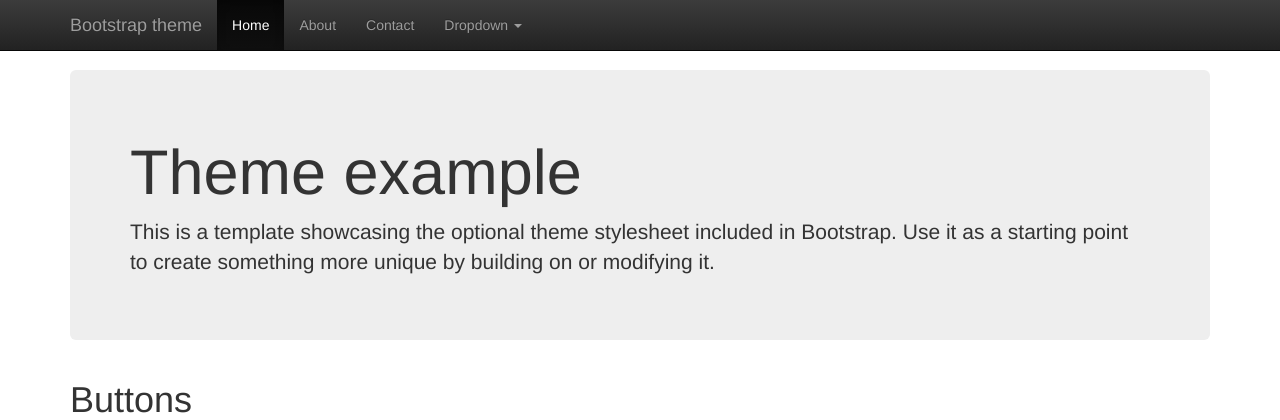
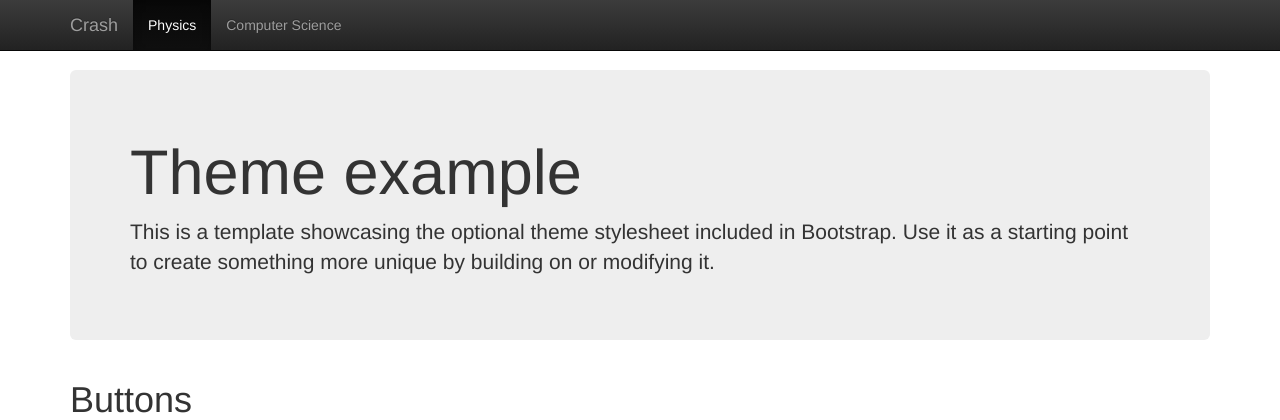
Before and after one commit to rodrigodub/Crash, a Django app: page /Physics/ in a window 1280 px wide. Shown: the top 420 px of the page. Run offline with Django 3.2, Linux system fonts and the light colour scheme; some libraries are stand-ins or nearby versions.

Commit message:
Customising landing page
# v.1.035
# Issue #20

```diff
--- a/Crash/Crash/settings.py
+++ b/Crash/Crash/settings.py
@@ -1,8 +1,8 @@
 #############################
 # Crash
 #
-# v.1.034
-# Issue #13
+# v.1.035
+# Issue #20
 # Rodrigo Nobrega
 # 20170420-20170516
 #############################
--- a/Crash/Physics/templates/Physics/index.html
+++ b/Crash/Physics/templates/Physics/index.html
@@ -9,7 +9,7 @@
     <meta name="author" content="">
     <link rel="icon" href="http://getbootstrap.com/favicon.ico">
 
-    <title>Theme Template for Bootstrap</title>
+    <title>Crash: Physics Home</title>
 
     <!-- Bootstrap core CSS -->
     <link rel="stylesheet" href="https://maxcdn.bootstrapcdn.com/bootstrap/3.3.7/css/bootstrap.min.css" integrity="sha384-BVYiiSIFeK1dGmJRAkycuHAHRg32OmUcww7on3RYdg4Va+PmSTsz/K68vbdEjh4u" crossorigin="anonymous">
@@ -44,13 +44,13 @@
             <span class="icon-bar"></span>
             <span class="icon-bar"></span>
           </button>
-          <a class="navbar-brand" href="http://getbootstrap.com/examples/theme/#">Bootstrap theme</a>
+          <a class="navbar-brand" href="./index.html">Crash</a>
         </div>
         <div id="navbar" class="navbar-collapse collapse">
           <ul class="nav navbar-nav">
-            <li class="active"><a href="http://getbootstrap.com/examples/theme/#">Home</a></li>
-            <li><a href="http://getbootstrap.com/examples/theme/#about">About</a></li>
-            <li><a href="http://getbootstrap.com/examples/theme/#contact">Contact</a></li>
+            <li class="active"><a href="./index.html">Physics</a></li>
+            <li><a href="http://getbootstrap.com/examples/theme/#about">Computer Science</a></li>
+            <!-- <li><a href="http://getbootstrap.com/examples/theme/#contact">Contact</a></li>
             <li class="dropdown">
               <a href="http://getbootstrap.com/examples/theme/#" class="dropdown-toggle" data-toggle="dropdown" role="button" aria-haspopup="true" aria-expanded="false">Dropdown <span class="caret"></span></a>
               <ul class="dropdown-menu">
@@ -62,7 +62,7 @@
                 <li><a href="http://getbootstrap.com/examples/theme/#">Separated link</a></li>
                 <li><a href="http://getbootstrap.com/examples/theme/#">One more separated link</a></li>
               </ul>
-            </li>
+            </li> -->
           </ul>
         </div><!--/.nav-collapse -->
       </div>
```
